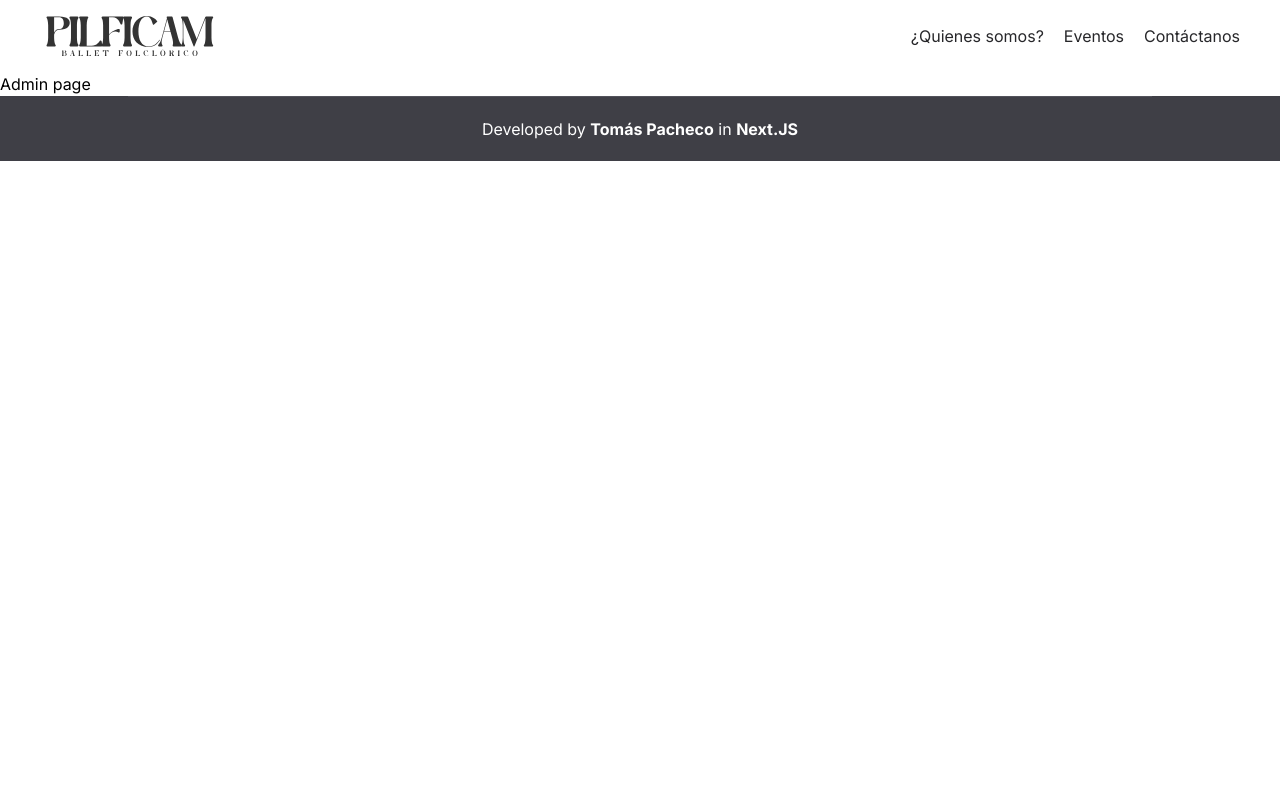
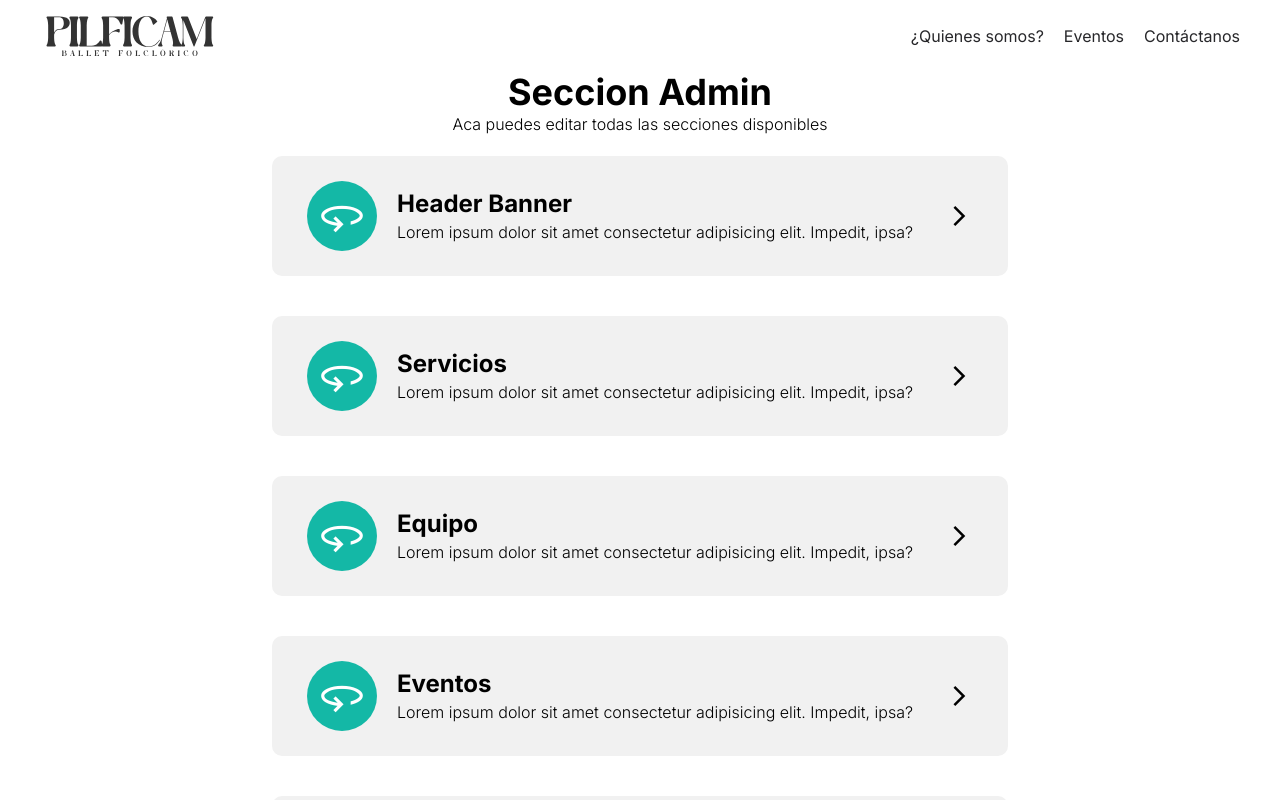
Before and after one commit to thesoftmoon/portfolio-next, a Next.js app: page /admin in a window 1280 px wide. Shown: the top 800 px of the page. Built offline with nearby package versions, Linux system fonts and the light colour scheme; no server answers; sample sign-in values are in the browser's storage.

Commit message:
Admin section build, minor fixes

```diff
--- a/app/admin/events/edit-event/[eventId]/page.js
+++ b/app/admin/events/edit-event/[eventId]/page.js
@@ -56,6 +56,7 @@ function Page({ params }) {
     // Better to store in local variable than state...
     let imageUrl = '';
 
+    if (file){
       try {
         const { result, error } = await addImage('events', file)
         if (error) {
@@ -67,18 +68,16 @@ function Page({ params }) {
       } catch (error) {
         console.log('error uploading the image: ' + error)
       }
-
+    }
 
     const newData = {
-      name: name,
-      image: imageUrl,
-      description: description,
+      // add a fiel only if they exist, this code is named "short circuit evaluation" and the ... are the spread operator, they add the data to the new object
+      ...(name && { name }),
+      ...(imageUrl && { image: imageUrl }),
+      ...(description && { description }),
     };
-
     console.log('New Data:', newData)
-
     const { result, error } = await editData('events', `${params.eventId}`, newData);
-
     if (error) {
       console.error('Error al actualizar datos:', error);
     }
--- a/app/admin/new-event/page.js
+++ b/app/admin/events/new-event/page.js
@@ -1,5 +1,5 @@
 import React from 'react'
-import NewEvent from '../../components/NewEvent'
+import NewEvent from '@/app/components/NewEvent'
 
 export default function page() {
   return (
--- a/app/admin/events/page.js
+++ b/app/admin/events/page.js
@@ -1,10 +1,20 @@
-import React from 'react'
+'use client'
+
+import React, { useEffect } from 'react'
 import AdminEvents from '@/app/components/AdminEvents'
+import { useAuthContext } from '@/context/AuthContext';
+import { useRouter } from 'next/navigation';
 
-function page() {
+function Page() {
+  const { user } = useAuthContext();
+  const router = useRouter();
+  useEffect(() => {
+    if (user == null) router.push("/sign-in")
+  }, [user])
+
   return (
-    <AdminEvents/>
+    <AdminEvents />
   )
 }
 
-export default page
+export default Page
--- a/app/admin/page.js
+++ b/app/admin/page.js
@@ -1,8 +1,30 @@
-import React from 'react'
+'use client'
+import React, { useEffect } from 'react'
+import { useRouter } from 'next/navigation';
+import { useAuthContext } from '@/context/AuthContext';
+import AdminSections from '../components/AdminSections';
+
 
 function Page() {
+
+  const { user } = useAuthContext();
+  const router = useRouter();
+  useEffect(() => {
+    if (user == null) router.push("/sign-in")
+  }, [user])
+
+
   return (
-    <div>Admin page</div>
+
+    <div className='container mx-auto'>
+      <div className="flex flex-wrap justify-center">
+        <div className='title-admin text-center'>
+          <h1 className='text-4xl font-bold'>Seccion Admin</h1>
+          <p className='text-base font-light'>Aca puedes editar todas las secciones disponibles</p>
+        </div>
+        <AdminSections />
+      </div>
+    </div>
   )
 }
 
--- /dev/null
+++ b/app/components/AdminSections.js
@@ -0,0 +1,78 @@
+import React from 'react'
+import Link from 'next/link'
+import '../styles/AdminSections.scss'
+
+function AdminSections() {
+    return (
+        <div className='container mx-auto'>
+            <div className="flex flex-wrap justify-center h-screen">
+
+                <Link href={`/admin`} className='selector-container'>
+                    <div className="icon">
+                        <span className='material-symbols-outlined'>360</span>
+                    </div>
+                    <div className="txt">
+                        <h2 className='text-2xl font-bold'>Header Banner</h2>
+                        <p className='text-base font-light'>Lorem ipsum dolor sit amet consectetur adipisicing elit. Impedit, ipsa?</p>
+                    </div>
+                    <div className="cta-icon">
+                        <span className='material-symbols-outlined'>arrow_forward_ios</span>
+                    </div>
+                </Link>
+
+                <Link href={`/admin`} className='selector-container'>
+                    <div className="icon">
+                        <span className='material-symbols-outlined'>360</span>
+                    </div>
+                    <div className="txt">
+                        <h2 className='text-2xl font-bold'>Servicios</h2>
+                        <p className='text-base font-light'>Lorem ipsum dolor sit amet consectetur adipisicing elit. Impedit, ipsa?</p>
+                    </div>
+                    <div className="cta-icon">
+                        <span className='material-symbols-outlined'>arrow_forward_ios</span>
+                    </div>
+                </Link>
+
+                <Link href={`/admin`} className='selector-container'>
+                    <div className="icon">
+                        <span className='material-symbols-outlined'>360</span>
+                    </div>
+                    <div className="txt">
+                        <h2 className='text-2xl font-bold'>Equipo</h2>
+                        <p className='text-base font-light'>Lorem ipsum dolor sit amet consectetur adipisicing elit. Impedit, ipsa?</p>
+                    </div>
+                    <div className="cta-icon">
+                        <span className='material-symbols-outlined'>arrow_forward_ios</span>
+                    </div>
+                </Link>
+                <Link href={`/admin/events`} className='selector-container'>
+                    <div className="icon">
+                        <span className='material-symbols-outlined'>360</span>
+                    </div>
+                    <div className="txt">
+                        <h2 className='text-2xl font-bold'>Eventos</h2>
+                        <p className='text-base font-light'>Lorem ipsum dolor sit amet consectetur adipisicing elit. Impedit, ipsa?</p>
+                    </div>
+                    <div className="cta-icon">
+                        <span className='material-symbols-outlined'>arrow_forward_ios</span>
+                    </div>
+                </Link>
+                <Link href={`/admin`} className='selector-container'>
+                    <div className="icon">
+                        <span className='material-symbols-outlined'>360</span>
+                    </div>
+                    <div className="txt">
+                        <h2 className='text-2xl font-bold'>Contacto y RRSS</h2>
+                        <p className='text-base font-light'>Lorem ipsum dolor sit amet consectetur adipisicing elit. Impedit, ipsa?</p>
+                    </div>
+                    <div className="cta-icon">
+                        <span className='material-symbols-outlined'>arrow_forward_ios</span>
+                    </div>
+                </Link>
+
+            </div>
+        </div>
+    )
+}
+
+export default AdminSections
--- a/app/layout.js
+++ b/app/layout.js
@@ -6,6 +6,7 @@ import Navbar from './components/Navbar'
 import Footer from './components/Footer'
 import 'react-toastify/dist/ReactToastify.css';
 import { AuthContextProvider } from '@/context/AuthContext';
+import 'material-symbols';
 
 
 const inter = Inter({ subsets: ['latin'] })
--- /dev/null
+++ b/app/styles/AdminSections.scss
@@ -0,0 +1,38 @@
+.selector-container {
+  display: flex;
+  align-items: center;
+  background-color: #f1f1f1;
+  padding: 10px 95px 10px 35px;
+  border-radius: 10px;
+  margin: 20px;
+  transition: all 0.15s linear;
+  position: relative;
+  .icon {
+    margin-right: 20px;
+    color: #ffffff;
+    background-color: #14b8a6;
+    border-radius: 50px;
+    width: 70px;
+    height: 70px;
+    display: flex;
+    align-items: center;
+    justify-content: center;
+    .material-symbols-outlined {
+      font-size: 50px;
+    }
+  }
+  .cta-icon {
+    position: absolute;
+    right: 5%;
+    display: flex;
+    align-items: center;
+    margin-left: 30px;
+    transition: all 0.15s linear;
+  }
+  &:hover {
+    box-shadow: 5px 5px 15px #00000032;
+    .cta-icon {
+      right: 3%;
+    }
+  }
+}
--- a/package.json
+++ b/package.json
@@ -10,6 +10,7 @@
   },
   "dependencies": {
     "firebase": "^10.5.2",
+    "material-symbols": "^0.14.1",
     "next": "14.0.0",
     "react": "^18",
     "react-dom": "^18",
```
Also changed, not shown: 1 other file (tests, documents, lock files or other folders). Lines whose indentation alone changed are shown as unchanged.
